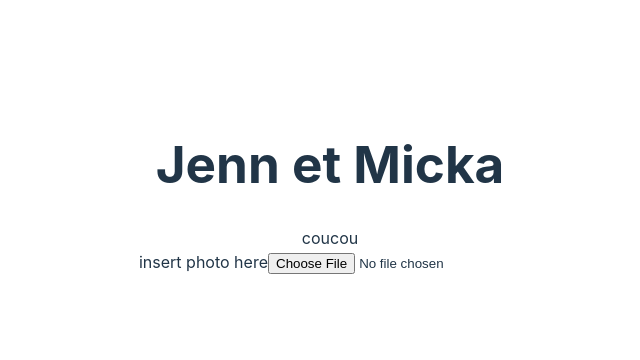
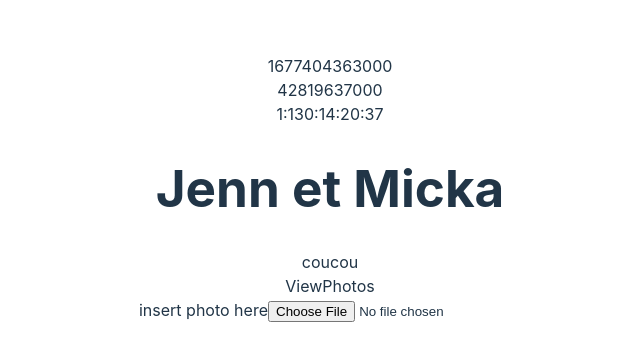
Before and after one commit to moosic39/wedding-no-sst, a React (Vite) app: page / in a window 1280 px wide. Shown: the part 212-572 px from the top of the page, without its empty margins (310-950 px from the left). Built offline with nearby package versions, Linux system fonts and the light colour scheme.

Commit message:
add countdown

```diff
--- a/package.json
+++ b/package.json
@@ -12,6 +12,7 @@
     "@emotion/react": "^11.10.5",
     "@emotion/styled": "^11.10.5",
     "@mui/material": "^5.11.8",
+    "axios": "^1.3.2",
     "react": "^18.2.0",
     "react-dom": "^18.2.0",
     "react-router-dom": "^6.8.1"
--- a/src/App.tsx
+++ b/src/App.tsx
@@ -1,13 +1,16 @@
-import { useState } from 'react';
 import './App.css';
 import Upload from './components/Upload';
 import { Route, Routes } from 'react-router-dom';
+import ViewPhotos from './components/ViewPhotos';
+import Countdown from './components/Countdown';
 
 function App() {
   return (
     <div className='App'>
+      <Countdown />
       <h1>Jenn et Micka</h1>
       <div>coucou</div>
+      <ViewPhotos />
       <Upload />
       <Routes>
         <Route></Route>
--- /dev/null
+++ b/src/components/Countdown.tsx
@@ -0,0 +1,31 @@
+import React from 'react';
+
+function Countdown() {
+  const launchTime = new Date('06/July/2024').getTime(); //1720216800000
+  const currentTime = new Date().getTime(); //1675810682233
+  const displayTime = launchTime - currentTime;
+  const getTime = (displayTime: number) => {
+    const years = Math.floor(displayTime / (365 * 24 * 60 * 60 * 1000));
+    const days = Math.floor(
+      (displayTime % (365 * 24 * 60 * 60 * 1000)) / (24 * 60 * 60 * 1000),
+    );
+    const hours = Math.floor(
+      (displayTime % (24 * 60 * 60 * 1000)) / (60 * 60 * 1000),
+    );
+    const minutes = Math.floor((displayTime % (60 * 60 * 1000)) / (60 * 1000));
+    const seconds = Math.floor((displayTime % (60 * 1000)) / 1000);
+    return `${years}:${days}:${hours}:${minutes}:${seconds}`;
+  };
+
+  return (
+    <div>
+      {currentTime}
+      <br />
+      {displayTime}
+      <br />
+      <span>{getTime(displayTime)}</span>
+    </div>
+  );
+}
+
+export default Countdown;
--- /dev/null
+++ b/src/components/ViewPhotos.tsx
@@ -0,0 +1,13 @@
+import axios from 'axios';
+import React, { ImgHTMLAttributes } from 'react';
+
+function ViewPhotos() {
+  // const fetch = axios.get('/').promise();
+
+  // const images = (): ImgHTMLAttributes => {
+  //   return;
+  // };
+  return <div>ViewPhotos</div>;
+}
+
+export default ViewPhotos;
```
Also changed, not shown: 1 other file (tests, documents, lock files or other folders).
